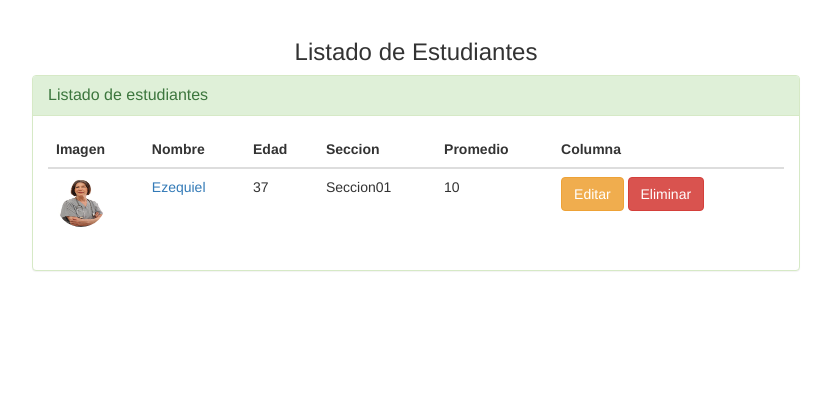
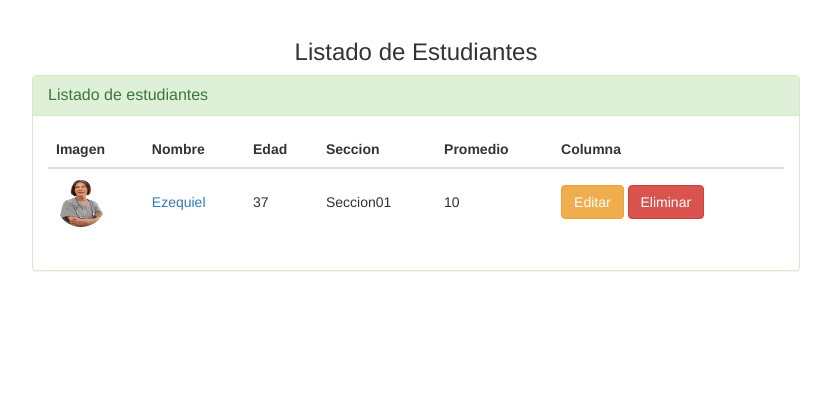
Before and after one commit to hcsystem19/php_proyect, a PHP site: page /public_html/ in a window 1280 px wide. Shown: the part 51-469 px from the top of the page, without its empty margins (224-1055 px from the left). Run offline with PHP 8.4, Linux system fonts and the light colour scheme; data comes from the database, SQL or seed files in the repository; some libraries are stand-ins or nearby versions.

Commit message:
modificacion CSS

```diff
--- a/Views/template/css/general.css
+++ b/Views/template/css/general.css
@@ -28,3 +28,11 @@ footer {
 	font-size: 30px;
 	text-decoration: none;
 }
+.table > thead > tr > th,
+.table > tbody > tr > th,
+.table > tfoot > tr > th,
+.table > thead > tr > td,
+.table > tbody > tr > td,
+.table > tfoot > tr > td {
+  vertical-align: middle;
+}
```
